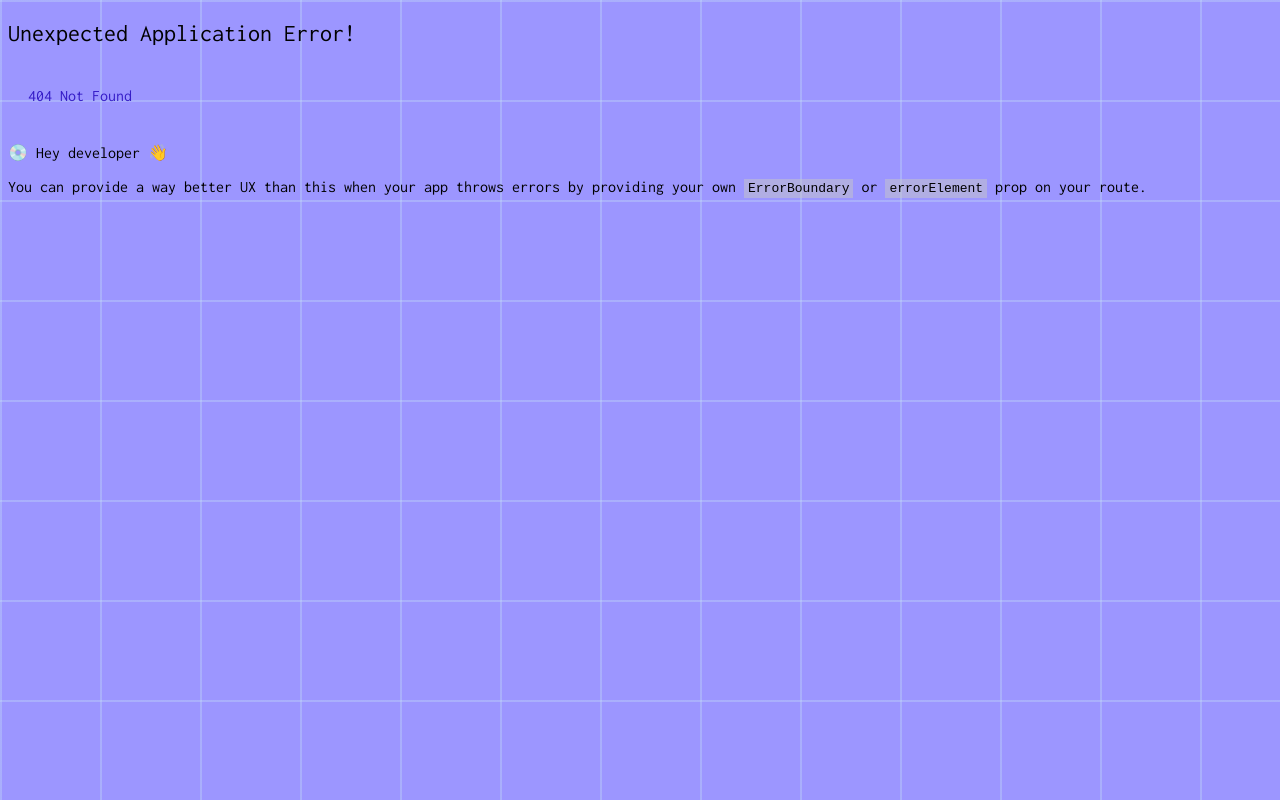
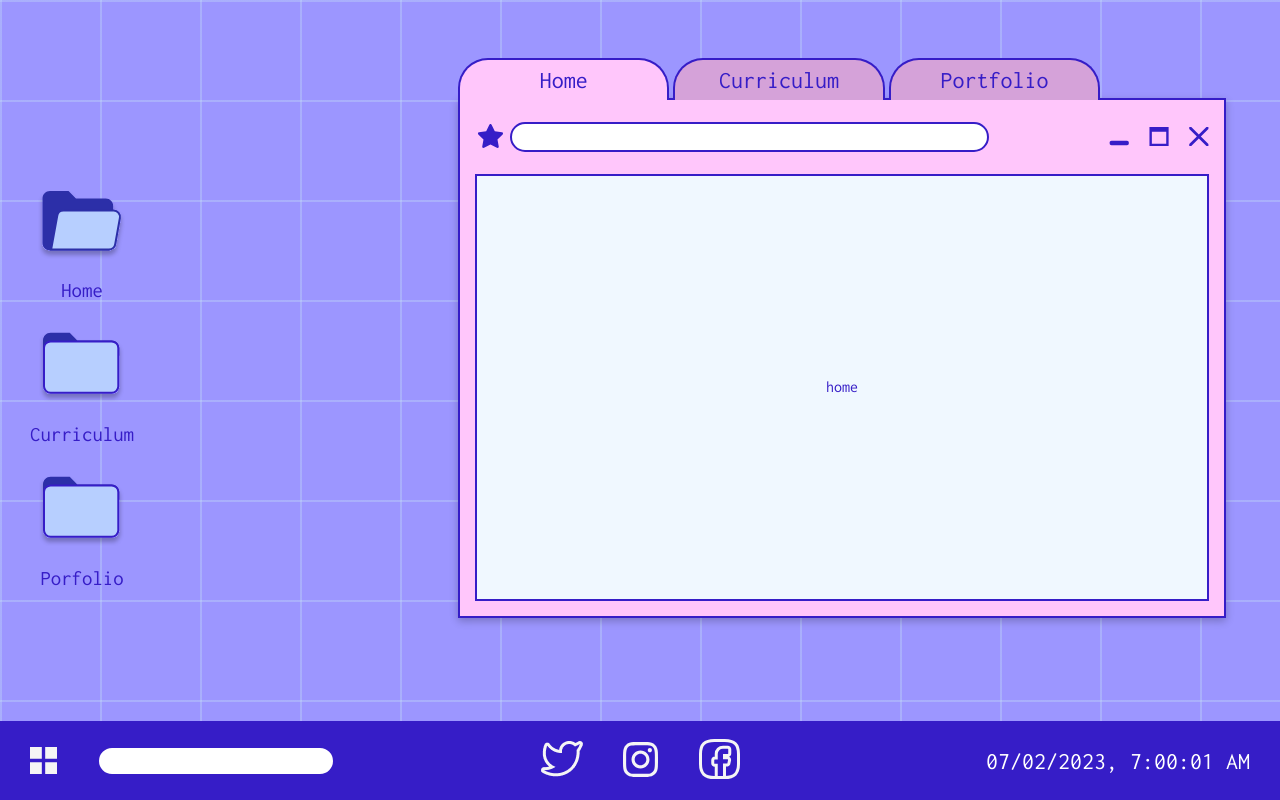
Before and after one commit to Coreandrum1/vereLPatlanPage, a React (Vite) app: page / in a window 1280 px wide. Before the commit this address had no page. Built offline with nearby package versions, Linux system fonts and the light colour scheme.

Commit message:
fixed routing for githubpages

```diff
--- a/src/App.tsx
+++ b/src/App.tsx
@@ -18,7 +18,7 @@ function App() {
     <>
       <MainWindow selected={selectedTab} selectedHandler={setSelectedTab} />
       <DesktopIcons selected={selectedTab} selectedHandler={setSelectedTab} />
-      {location.pathname === "/vereLPatlanPage/home" && (
+      {location.pathname === "/home" && (
         <Card
           windowTitle="Profile"
           propPosition={{ x: 300, y: 400 }}
@@ -27,7 +27,7 @@ function App() {
         />
       )}
 
-      {location.pathname === "/vereLPatlanPage/home" && (
+      {location.pathname === "/home" && (
         <Card
           windowTitle="About Me"
           propPosition={{ x: 1300, y: 400 }}
@@ -45,7 +45,7 @@ function App() {
           }
         />
       )}
-      {location.pathname === "/vereLPatlanPage/curriculum" && (
+      {location.pathname === "/curriculum" && (
         <Card
           windowTitle="Software skills"
           propPosition={{ x: 300, y: 400 }}
--- a/src/components/DesktopIcons.tsx
+++ b/src/components/DesktopIcons.tsx
@@ -14,7 +14,7 @@ const DesktopIcons: React.FC<IProps> = ({ selected, selectedHandler }) => {
   return (
     <div className={styles.container}>
       <Link
-        to={"/vereLPatlanPage/home"}
+        to={"/home"}
         ref={nodeRef}
         className={styles.folderContainer}
         onClick={() => selectedHandler("home")}
@@ -25,7 +25,7 @@ const DesktopIcons: React.FC<IProps> = ({ selected, selectedHandler }) => {
         <p>Home</p>
       </Link>
       <Link
-        to={"/vereLPatlanPage/curriculum"}
+        to={"/curriculum"}
         className={styles.folderContainer}
         onClick={() => selectedHandler("curriculum")}
       >
@@ -35,7 +35,7 @@ const DesktopIcons: React.FC<IProps> = ({ selected, selectedHandler }) => {
         <p>Curriculum</p>
       </Link>
       <Link
-        to={"/vereLPatlanPage/portfolio"}
+        to={"/portfolio"}
         className={styles.folderContainer}
         onClick={() => selectedHandler("portfolio")}
       >
--- a/src/components/MainWindow.tsx
+++ b/src/components/MainWindow.tsx
@@ -28,7 +28,7 @@ const MainWindow: React.FC<IProps> = ({ selected, selectedHandler }) => {
       <div ref={nodeRef} className={styles.container}>
         <div className={styles.tabContainer}>
           <Link
-            to={"/vereLPatlanPage/home"}
+            to={"/home"}
             className={`${styles.tabOption} ${
               selected !== "home" && styles.inactiveTab
             }`}
@@ -40,7 +40,7 @@ const MainWindow: React.FC<IProps> = ({ selected, selectedHandler }) => {
             <h2>Home</h2>
           </Link>
           <Link
-            to={"/vereLPatlanPage/curriculum"}
+            to={"/curriculum"}
             className={`${styles.tabOption} ${
               selected !== "curriculum" && styles.inactiveTab
             }`}
@@ -49,7 +49,7 @@ const MainWindow: React.FC<IProps> = ({ selected, selectedHandler }) => {
             <h2>Curriculum</h2>
           </Link>
           <Link
-            to={"/vereLPatlanPage/portfolio"}
+            to={"/portfolio"}
             className={`${styles.tabOption} ${
               selected !== "portfolio" && styles.inactiveTab
             }`}
--- a/src/components/SkillList.tsx
+++ b/src/components/SkillList.tsx
@@ -50,6 +50,7 @@ const SkillList = () => {
           <h4>Adobe After Effects</h4>
           <div className={styles.progressBar}>
             <div className={styles.progress} style={{ width: "50%" }}></div>
+            <>{console.log(import.meta.env)}</>
           </div>
         </div>
       </div>
--- a/src/router/router.tsx
+++ b/src/router/router.tsx
@@ -9,30 +9,31 @@ import FormattedPlainText from "../components/FormattedPlainText";
 const router = createBrowserRouter(
   createRoutesFromElements(
     <>
-      <Route path="/vereLPatlanPage" element={<App />}>
+      <Route path={`/`} element={<App />}>
         <Route
-          path="/vereLPatlanPage"
+          path="/"
           index
           element={<FormattedPlainText text="home" />}
         ></Route>
         <Route
-          path="/vereLPatlanPage/home"
+          path="/home"
           index
           element={<FormattedPlainText text="home" />}
         ></Route>
         <Route
-          path="/vereLPatlanPage/curriculum"
+          path="/curriculum"
           index
           element={<FormattedPlainText text="curriculum" />}
         ></Route>
         <Route
-          path="/vereLPatlanPage/portfolio"
+          path="/portfolio"
           index
           element={<FormattedPlainText text="portfolio" />}
         ></Route>
       </Route>
     </>
-  )
+  ),
+  { basename: `${import.meta.env.BASE_URL}` }
 );
 
 export default router;
```
